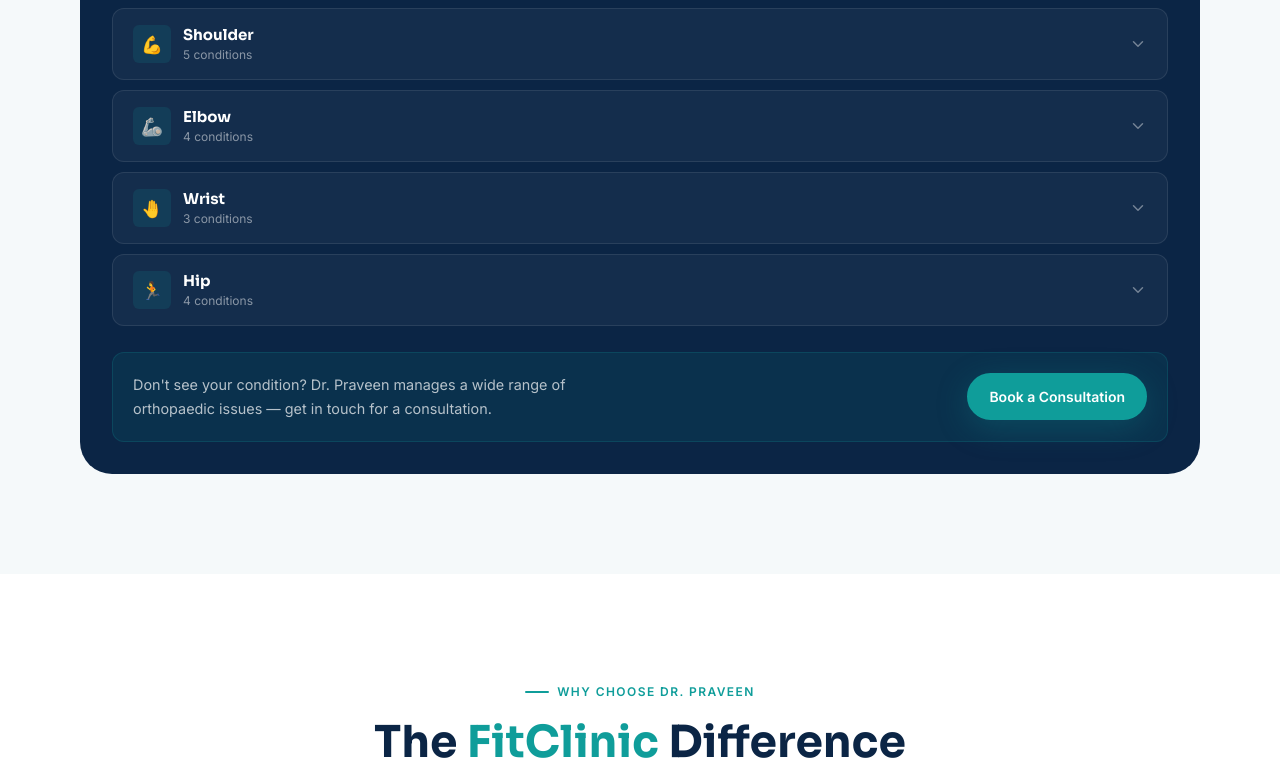
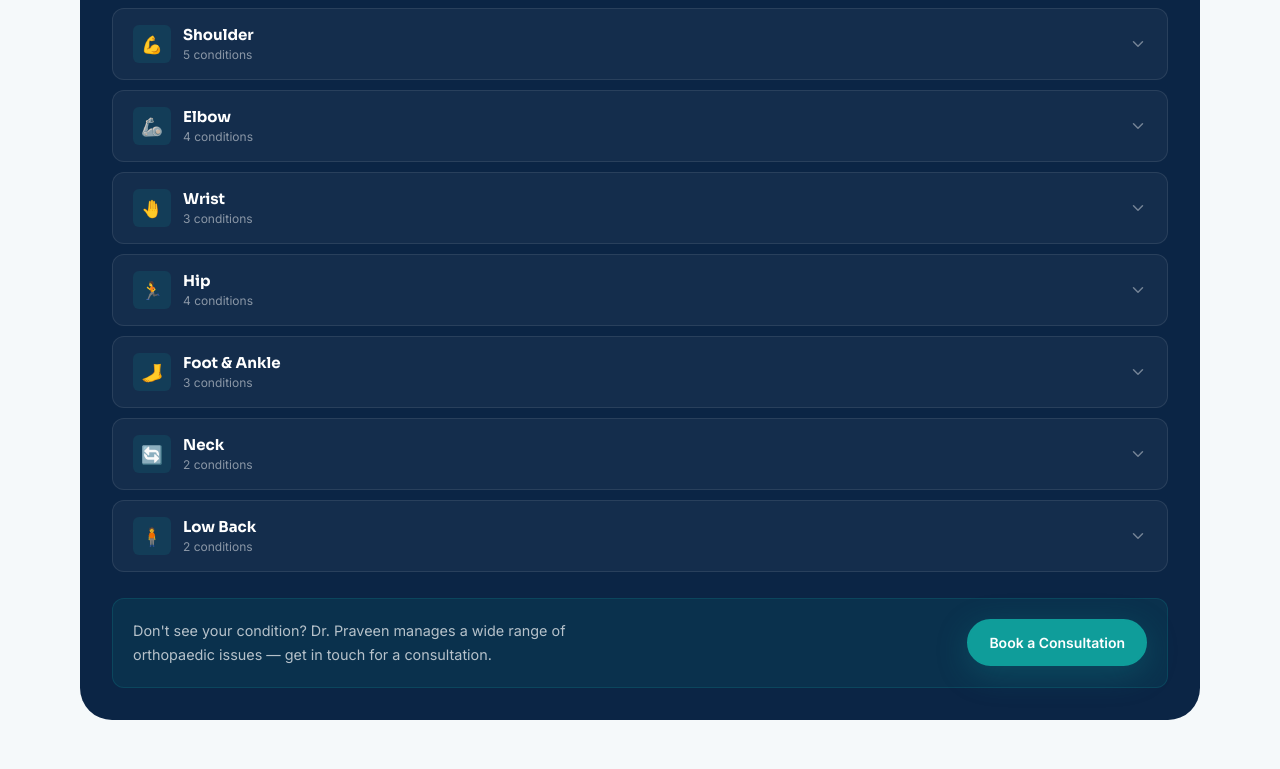
Before and after one commit to praveenortho1-gif/orthoweb, a React (Vite) app: page / in a window 1280 px wide. Shown: the part 4869-5638 px from the top of the page. Built offline with nearby package versions, Linux system fonts and the light colour scheme.

Commit message:
added few details

```diff
--- a/src/components/Services.tsx
+++ b/src/components/Services.tsx
@@ -128,6 +128,34 @@
       'Hamstring Tendinitis',
       'Adductor Tendinitis',
       'IT Band (ITB) Syndrome',
+    ],
+  },
+  {
+    emoji: '🦶',
+    area: 'Foot & Ankle',
+    color: '#0d6e6e',
+    conditions: [
+      'Achilles Tendinitis',
+      'Plantar Fasciitis',
+      'Ankle Sprain',
+    ],
+  },
+  {
+    emoji: '🔄',
+    area: 'Neck',
+    color: '#1e5a8a',
+    conditions: [
+      'Neck Pain',
+      'Cervical Spondylosis',
+    ],
+  },
+  {
+    emoji: '🧍',
+    area: 'Low Back',
+    color: '#164f7a',
+    conditions: [
+      'Low Back Pain',
+      'Lumbar Spondylosis',
     ],
   },
 ]
```
